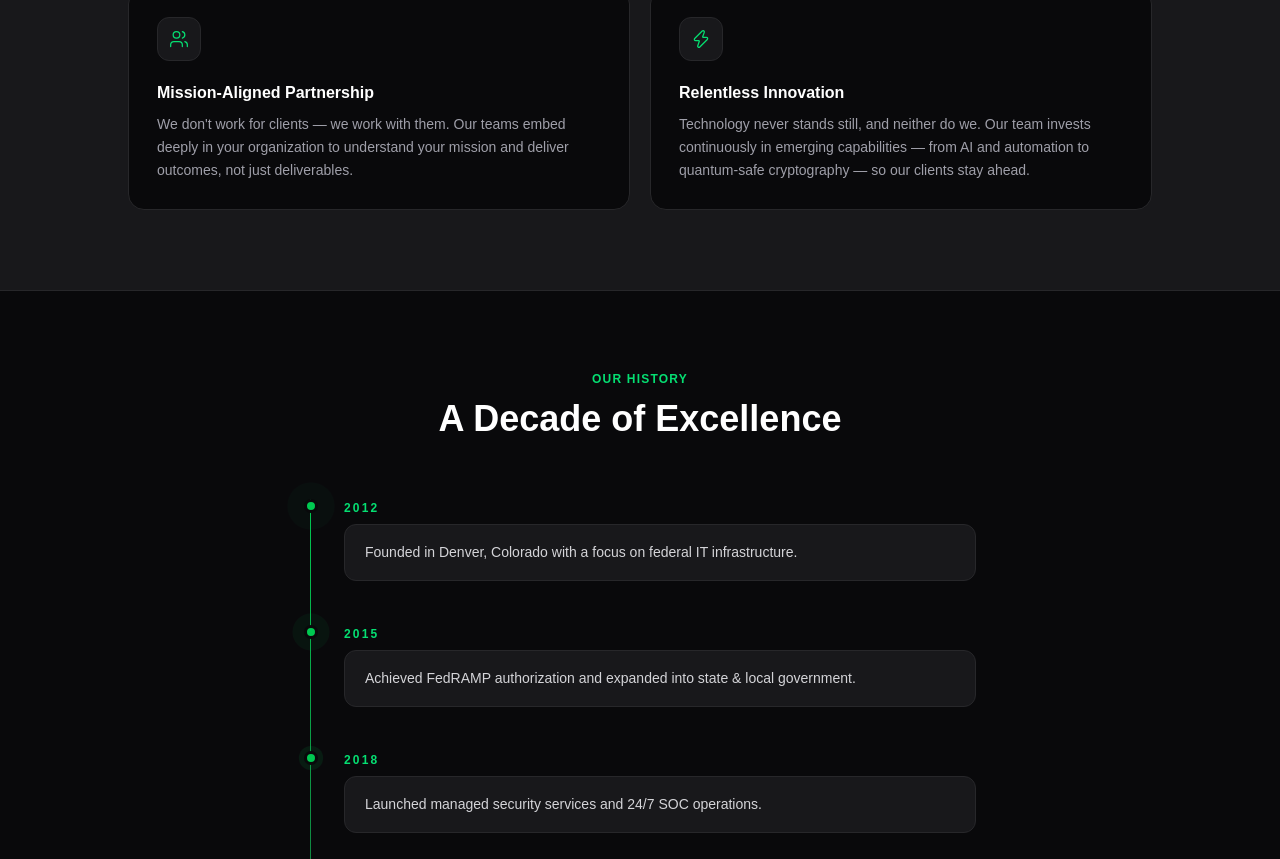
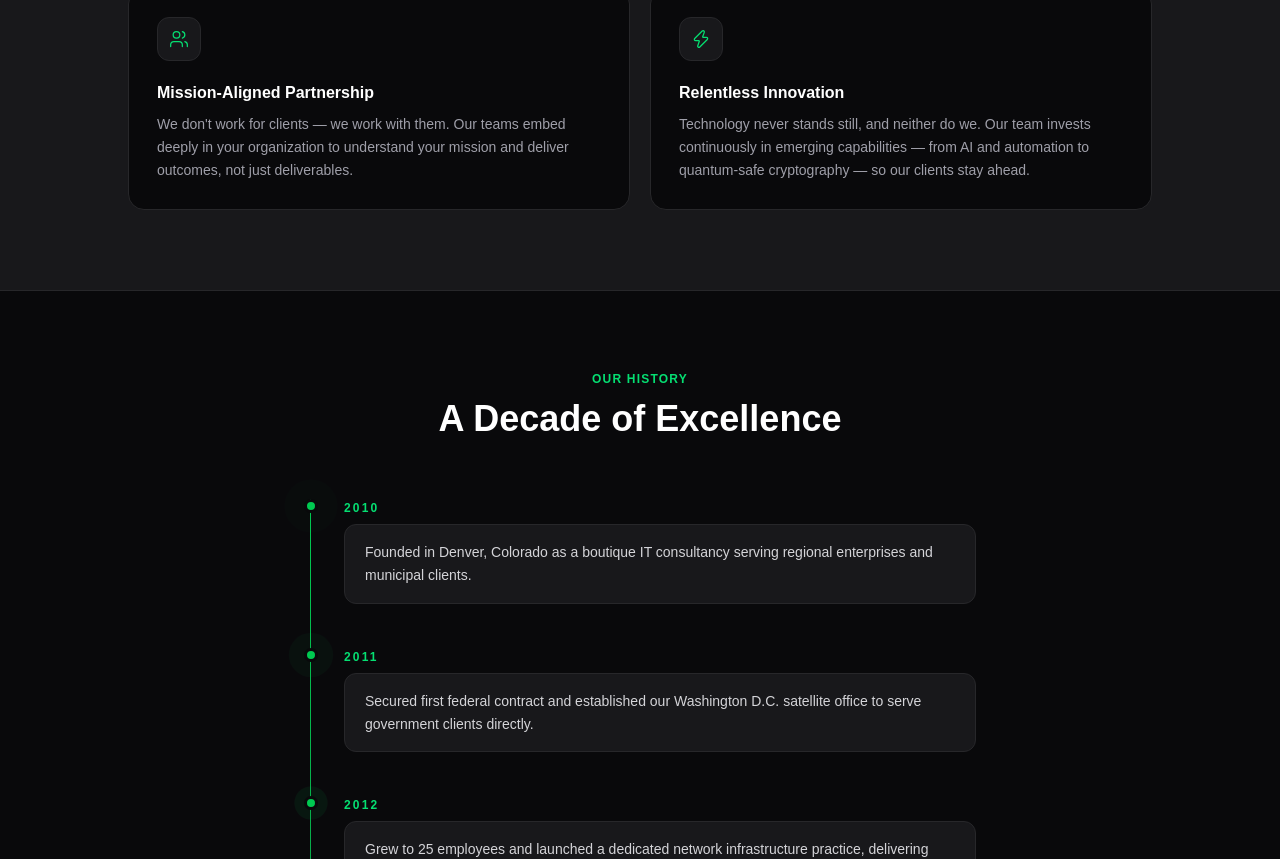
Before and after one commit to cmarq2/aegis, a Next.js app: page /about in a window 1280 px wide. Shown: the part 1941-2800 px from the top of the page. Built offline with nearby package versions, Linux system fonts and the light colour scheme.

Commit message:
Expand timeline back to 2010 with 11 entries

```diff
--- a/app/about/page.tsx
+++ b/app/about/page.tsx
@@ -158,12 +158,17 @@ const VALUES = [
 ];
 
 const TIMELINE = [
-  { year: "2012", event: "Founded in Denver, Colorado with a focus on federal IT infrastructure." },
-  { year: "2015", event: "Achieved FedRAMP authorization and expanded into state & local government." },
-  { year: "2018", event: "Launched managed security services and 24/7 SOC operations." },
-  { year: "2020", event: "Attained CMMC Level 2 certification and entered the Defense Industrial Base." },
-  { year: "2023", event: "Surpassed 500 clients served across government, defense, and enterprise." },
-  { year: "2025", event: "Expanded cloud and AI capabilities with new practices in data analytics and ML." },
+  { year: "2010", event: "Founded in Denver, Colorado as a boutique IT consultancy serving regional enterprises and municipal clients." },
+  { year: "2011", event: "Secured first federal contract and established our Washington D.C. satellite office to serve government clients directly." },
+  { year: "2012", event: "Grew to 25 employees and launched a dedicated network infrastructure practice, delivering enterprise-grade deployments across the Mountain West." },
+  { year: "2014", event: "Opened our cybersecurity division and began offering vulnerability assessments and compliance consulting to regulated industries." },
+  { year: "2015", event: "Achieved FedRAMP authorization and expanded into state and local government, winning our first multi-year managed services contract." },
+  { year: "2017", event: "Crossed 100 clients served and launched a cloud migration practice, establishing partnerships with AWS and Microsoft Azure." },
+  { year: "2018", event: "Launched 24/7 SOC operations and a full managed security services offering, growing the team to over 75 professionals." },
+  { year: "2020", event: "Attained CMMC Level 2 certification and formally entered the Defense Industrial Base, supporting contractors across the country." },
+  { year: "2022", event: "Opened our data analytics and AI practice, delivering business intelligence platforms to enterprise and healthcare clients." },
+  { year: "2023", event: "Surpassed 500 clients served across government, defense, and enterprise — marking a decade of consistent growth." },
+  { year: "2025", event: "Expanded into AI-driven automation, quantum-safe cryptography research, and next-generation cloud-native architecture." },
 ];
 
 const TESTIMONIALS = [
```
